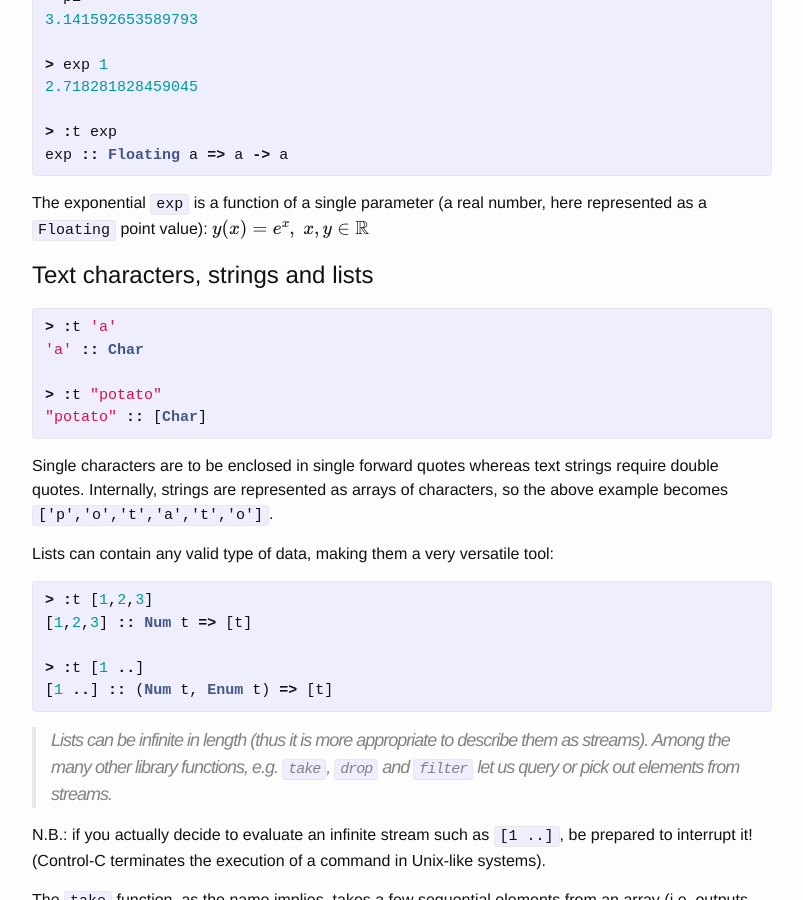
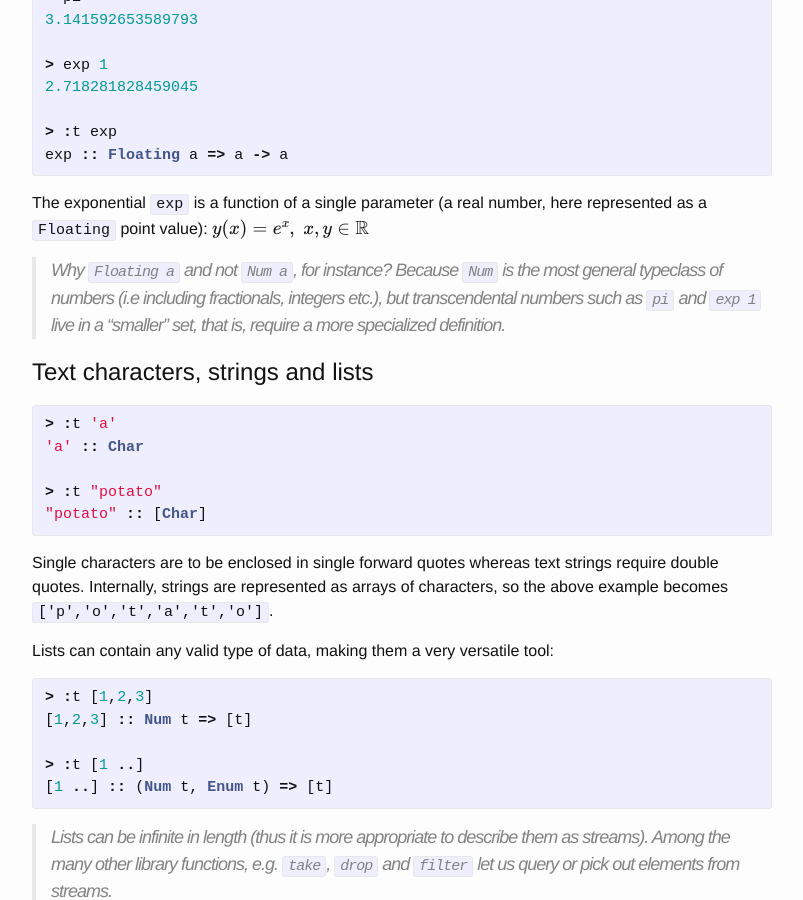
Before and after one commit to ocramz/ocramz.github.io, a Jekyll site: the page built from _posts/2015-08-21-haskell-tut-v1.markdown, in a window 1280 px wide and 900 px high, scrolled down 1684 px. Shown: the whole window, without its empty margins (238-1041 px from the left). Built offline with Jekyll 4.4.1, drawn with Linux system fonts in a browser that asks for light colours; Markdown is read by kramdown in place of the engine named in the settings; formulas are drawn with MathJax 3.

Commit message:
blog update

```diff
--- a/_posts/2015-08-21-haskell-tut-v1.markdown
+++ b/_posts/2015-08-21-haskell-tut-v1.markdown
@@ -76,6 +76,7 @@ exp :: Floating a => a -> a
 
 The exponential `exp` is a function of a single parameter (a real number, here represented as a `Floating` point value): $$y(x) = e ^ x,\; x,y \in \mathbb{R}$$
 
+> Why `Floating a` and not `Num a`, for instance? Because `Num` is the most general typeclass of numbers (i.e including fractionals, integers etc.), but transcendental numbers such as `pi` and `exp 1` live in a "smaller" set, that is, require a more specialized definition.
 
 
 # Text characters, strings and lists
```
Also changed, not shown: 2 other files.
